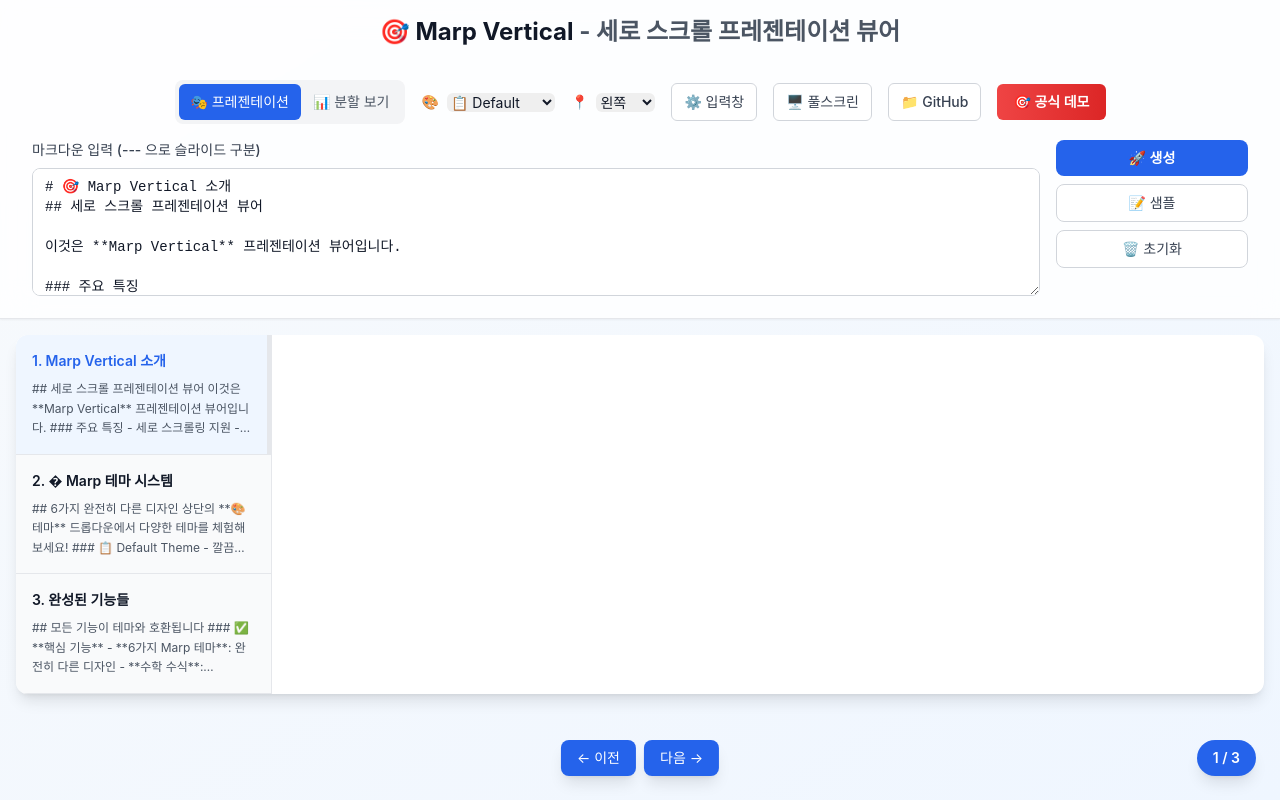
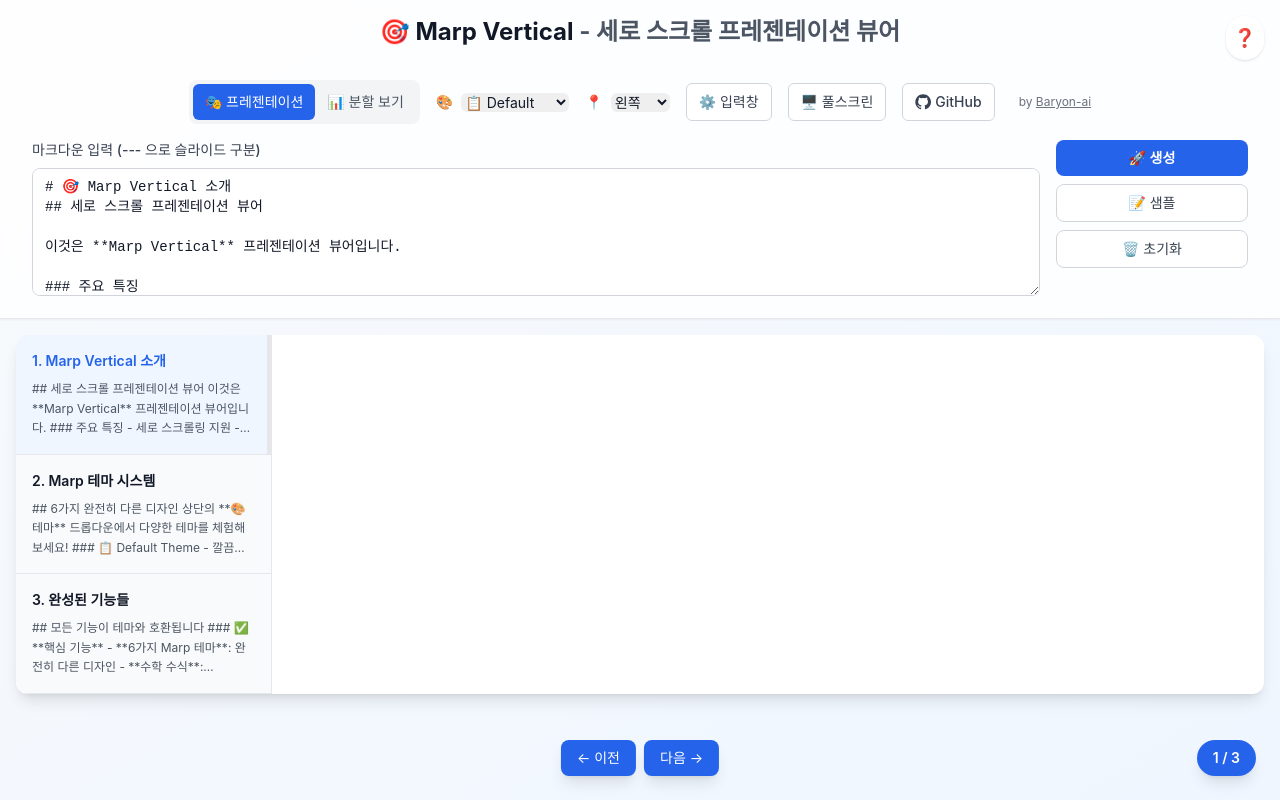
Before and after one commit to Baryon-ai/slidev, a website built with Vite: page index.html in a window 1280 px wide. Built offline with nearby package versions, Linux system fonts and the light colour scheme.

Commit message:
🌐 i18n(html): update JSON-LD structured data for SEO improvement
- add aggregateRating JSON-LD schema for better SEO
- update structured data to reflect high ratings and improve visibility

💄 style(html): refine HTML button and anchor elements

- adjust indentation for better readability
- improve button and anchor tag styling

🌐 i18n(slideManager): enhance emoji removal for title cleaning

- use Unicode property for extended pictographic removal
- add fallback for BMP/non-BMP emoji range removal

```diff
--- a/index.html
+++ b/index.html
@@ -159,19 +159,12 @@
                         🖥️ 풀스크린
                     </button>
 
-                    <button
-                        @click="$dispatch('open-modal')"
-                        class="px-3 py-2 text-sm font-medium text-gray-700 bg-white border border-gray-300 rounded-md hover:bg-gray-50 transition-colors"
-                    >
-                        📁 GitHub
-                    </button>
-
-                    <button
-                        @click="loadOfficialDemo()"
-                        class="px-4 py-2 text-sm font-semibold text-white bg-gradient-to-r from-red-500 to-red-600 rounded-md hover:from-red-600 hover:to-red-700 transition-all"
-                    >
-                        🎯 공식 데모
-                    </button>
+                    <a href="https://github.com/Baryon-ai/slidev" target="_blank"
+                       class="px-3 py-2 text-sm font-medium text-gray-700 bg-white border border-gray-300 rounded-md hover:bg-gray-50 transition-colors flex items-center gap-1">
+                      <svg class="w-4 h-4" fill="currentColor" viewBox="0 0 24 24"><path d="M12 .5C5.73.5.5 5.73.5 12c0 5.08 3.29 9.39 7.86 10.91.58.11.79-.25.79-.56 0-.28-.01-1.02-.02-2-3.2.7-3.88-1.54-3.88-1.54-.53-1.34-1.3-1.7-1.3-1.7-1.06-.72.08-.71.08-.71 1.17.08 1.79 1.2 1.79 1.2 1.04 1.78 2.73 1.27 3.4.97.11-.75.41-1.27.74-1.56-2.56-.29-5.26-1.28-5.26-5.7 0-1.26.45-2.29 1.19-3.1-.12-.29-.52-1.46.11-3.05 0 0 .97-.31 3.18 1.18a11.1 11.1 0 012.9-.39c.98.01 1.97.13 2.9.39 2.2-1.49 3.17-1.18 3.17-1.18.63 1.59.23 2.76.11 3.05.74.81 1.19 1.84 1.19 3.1 0 4.43-2.7 5.41-5.27 5.7.42.36.79 1.09.79 2.2 0 1.59-.01 2.87-.01 3.26 0 .31.21.68.8.56C20.71 21.39 24 17.08 24 12c0-6.27-5.23-11.5-12-11.5z"/></svg>
+                      <span>GitHub</span>
+                    </a>
+                    <span class="text-xs text-gray-500 ml-2">by <a href="https://github.com/Baryon-ai" target="_blank" class="underline">Baryon-ai</a></span>
                 </div>
             </div>
 
@@ -216,6 +209,22 @@
             </div>
         </div>
     </header>
+
+    <!-- Shortcut Help Icon & Modal -->
+    <div class="fixed top-4 right-4 z-50" x-data="{ openHelp: false }">
+      <button @click="openHelp = true" class="bg-white/80 rounded-full shadow p-2 hover:bg-brand-100 transition text-lg">❓</button>
+      <div x-show="openHelp" x-transition class="fixed inset-0 bg-black/40 flex items-center justify-center p-4" @click.away="openHelp = false">
+        <div class="bg-white rounded-xl shadow-2xl p-6 max-w-xs w-full text-center">
+          <h3 class="text-lg font-bold mb-2">단축키 안내</h3>
+          <ul class="text-sm text-gray-700 mb-4 text-left space-y-1">
+            <li>• <b>← / →</b> : 슬라이드 이동</li>
+            <li>• <b>↑ / ↓</b> : 슬라이드 스크롤</li>
+            <li>• <b>ESC</b> : 풀스크린 해제</li>
+          </ul>
+          <button @click="openHelp = false" class="px-4 py-2 bg-brand-600 text-white rounded-lg">닫기</button>
+        </div>
+      </div>
+    </div>
 
     <!-- Main Content -->
     <main
--- a/src/scripts/slideManager.js
+++ b/src/scripts/slideManager.js
@@ -59,7 +59,14 @@
       }
 
       // Clean title for navigation display
-      const cleanTitle = title.replace(/[📝🎯🔤📊👁️🔬🌟🚀💡🌍🧩🔍💭🎭🏗️💻🤓📚]/g, '').trim()
+      let cleanTitle
+      try {
+        // 최신 브라우저: Unicode property \p{Extended_Pictographic}
+        cleanTitle = title.replace(/\p{Extended_Pictographic}/gu, '').trim()
+      } catch (e) {
+        // 폴백: BMP/비BMP 이모지 범위 제거
+        cleanTitle = title.replace(/[\u{1F000}-\u{1FAFF}\u{2600}-\u{27BF}]/gu, '').trim()
+      }
       const displayTitle = cleanTitle || title
 
       // Remove title line from content
```
Lines whose indentation alone changed are shown as unchanged.
